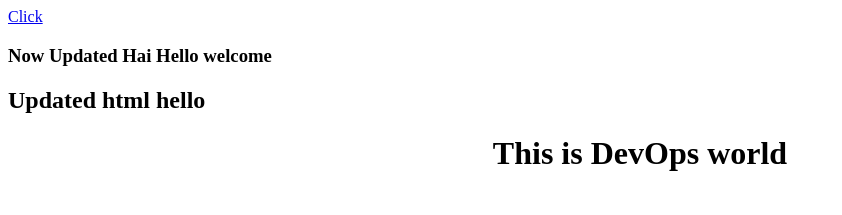
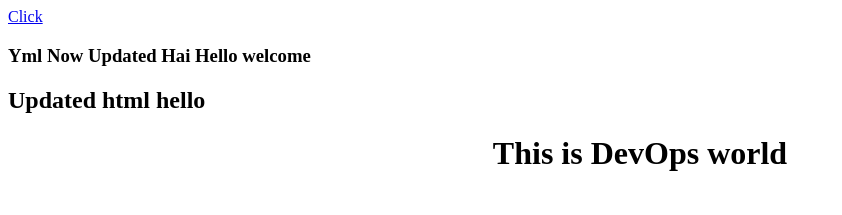
Before and after one commit to Riyazkokkada/bank, a plain HTML site: page index.html in a window 1280 px wide. Shown: the whole page, without its empty margins (0-842 px from the left). Drawn offline with Linux system fonts and the light colour scheme.

Commit message:
Update index.html

```diff
--- a/index.html
+++ b/index.html
@@ -4,7 +4,7 @@
 
 <body>
  <a href="welcome.html">Click</a>
- <h3>Now Updated Hai Hello welcome</h3>
+ <h3>Yml Now Updated Hai Hello welcome</h3>
 <h2>Updated html hello</h2>
  <center>
 
```
